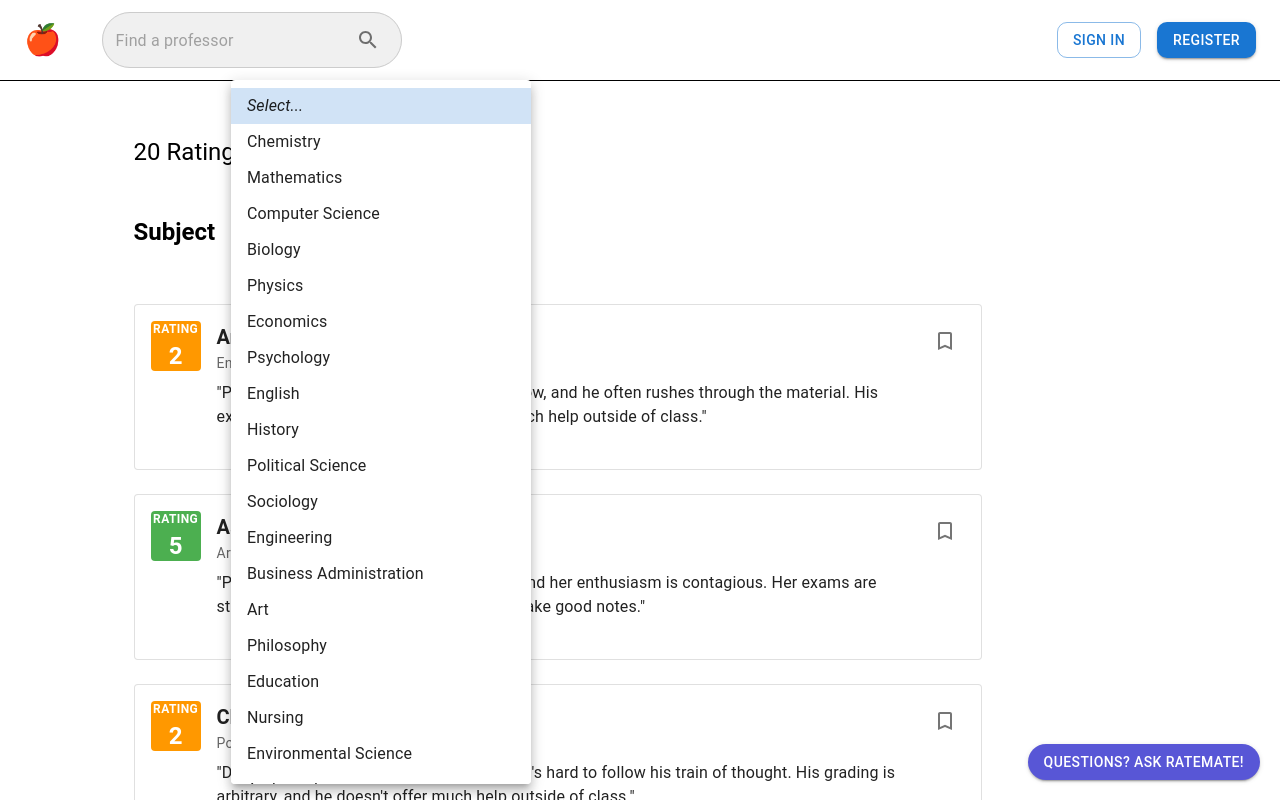
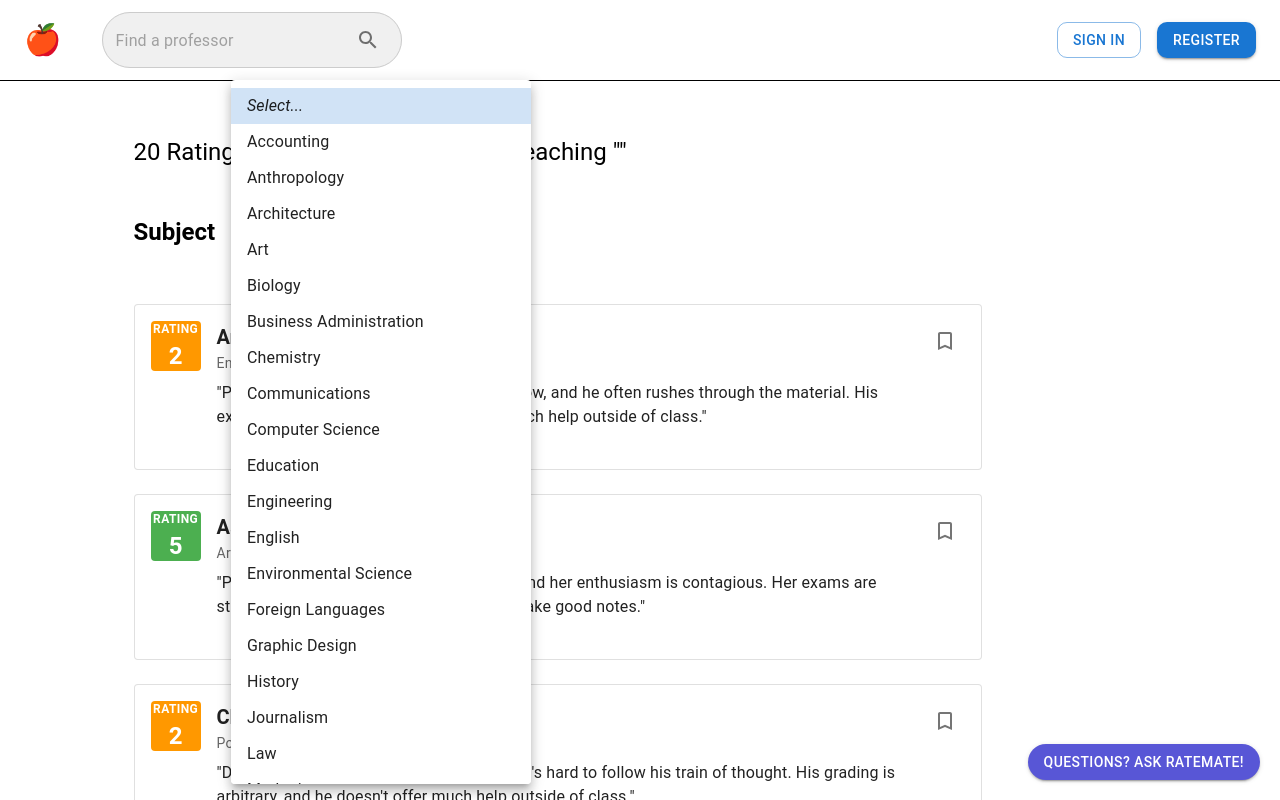
Before and after one commit to boffskbob/rate-mate, a Next.js app: page /search in a window 1280 px wide. Both pictures are taken after a click on the element "Select...". Shown: the top 800 px of the page. Built offline with nearby package versions, Linux system fonts and the light colour scheme.

Commit message:
Implemented logic to filter by name AND subject, organized menu items alphabetically

```diff
--- a/app/search/page.js
+++ b/app/search/page.js
@@ -1,8 +1,7 @@
 "use client"
 
-import React, { useState } from 'react';
-import { Box, Container, TextField, InputAdornment, IconButton, Typography, Select, MenuItem, Card, CardContent, Grid, Button } from '@mui/material';
-import BookmarkBorderIcon from '@mui/icons-material/BookmarkBorder';
+import React, { useState, useMemo } from 'react';
+import { Box, Typography, Select, MenuItem, Button } from '@mui/material';
 import SearchNavbar from "@/components/SearchNavbar";
 import mockData from '@/reviews.json';
 import ReviewCard from '@/components/ReviewCard';
@@ -12,18 +11,22 @@ const SearchPage = () => {
   const searchParams = useSearchParams();
   const query = searchParams.get("q");
 
-  const filteredReviews = mockData.reviews.filter((review) =>
+  const [subject, setSubject] = useState('');
+
+  // filter reviews based on query AND subject
+  // useMemo saves time by only rerendering the list when its dependencies change
+  const filteredReviews = useMemo(() => {
+    return mockData.reviews
+      .filter(review =>
         review.name.toLowerCase().includes(query?.toLowerCase() || "")
+      )
+      .filter(review =>
+        !subject || review.subject === subject
       );
-
-  const [subject, setSubject] = useState('');
+  }, [query, subject]);
 
   const handleSubjectChange = (event) => {
     setSubject(event.target.value);
-  };
-
-  const handleSearchChange = (event) => {
-    setSearchQuery(event.target.value);
   };
 
   return (
@@ -33,19 +36,19 @@ const SearchPage = () => {
         sx={{
           display: 'flex',
           justifyContent: "center",
-          minHeight: '100vh',          // Makes sure the container takes up the full height of the viewport
+          minHeight: '100vh',
           padding: 2,
         }}
       >
         <Box
           sx={{
-            width: '85%',             // Adjust the width to determine how much of the page the container should take up
+            width: '85%',
             paddingTop: 15,
           }}
         >
           <Box sx={{ ml: 3 }}>
-            <Typography variant="h5" >
-              {filteredReviews.length} Ratings with "<strong>{query}</strong>" in their name
+            <Typography variant="h5">
+              {filteredReviews.length} Ratings with "<strong>{query}</strong>" in their name and teaching "<strong>{subject}</strong>"
             </Typography>
             <Box display="flex" alignItems="center" gap={2} mt={2}>
               <Typography variant='h5'>
@@ -60,36 +63,36 @@ const SearchPage = () => {
                 <MenuItem value="">
                   <em>Select...</em>
                 </MenuItem>
+                <MenuItem value="Accounting">Accounting</MenuItem>
+                <MenuItem value="Anthropology">Anthropology</MenuItem>
+                <MenuItem value="Architecture">Architecture</MenuItem>
+                <MenuItem value="Art">Art</MenuItem>
+                <MenuItem value="Biology">Biology</MenuItem>
+                <MenuItem value="Business Administration">Business Administration</MenuItem>
                 <MenuItem value="Chemistry">Chemistry</MenuItem>
+                <MenuItem value="Communications">Communications</MenuItem>
+                <MenuItem value="Computer Science">Computer Science</MenuItem>
+                <MenuItem value="Education">Education</MenuItem>
+                <MenuItem value="Engineering">Engineering</MenuItem>
+                <MenuItem value="English">English</MenuItem>
+                <MenuItem value="Environmental Science">Environmental Science</MenuItem>
+                <MenuItem value="Foreign Languages">Foreign Languages</MenuItem>
+                <MenuItem value="Graphic Design">Graphic Design</MenuItem>
+                <MenuItem value="History">History</MenuItem>
+                <MenuItem value="Journalism">Journalism</MenuItem>
+                <MenuItem value="Law">Law</MenuItem>
+                <MenuItem value="Marketing">Marketing</MenuItem>
                 <MenuItem value="Mathematics">Mathematics</MenuItem>
-                <MenuItem value="Computer Science">Computer Science</MenuItem>
-                <MenuItem value="Biology">Biology</MenuItem>
+                <MenuItem value="Medicine">Medicine</MenuItem>
+                <MenuItem value="Music">Music</MenuItem>
+                <MenuItem value="Nursing">Nursing</MenuItem>
+                <MenuItem value="Philosophy">Philosophy</MenuItem>
                 <MenuItem value="Physics">Physics</MenuItem>
-                <MenuItem value="Economics">Economics</MenuItem>
+                <MenuItem value="Political Science">Political Science</MenuItem>
                 <MenuItem value="Psychology">Psychology</MenuItem>
-                <MenuItem value="English">English</MenuItem>
-                <MenuItem value="History">History</MenuItem>
-                <MenuItem value="Political Science">Political Science</MenuItem>
                 <MenuItem value="Sociology">Sociology</MenuItem>
-                <MenuItem value="Engineering">Engineering</MenuItem>
-                <MenuItem value="Business Administration">Business Administration</MenuItem>
-                <MenuItem value="Art">Art</MenuItem>
-                <MenuItem value="Philosophy">Philosophy</MenuItem>
-                <MenuItem value="Education">Education</MenuItem>
-                <MenuItem value="Nursing">Nursing</MenuItem>
-                <MenuItem value="Environmental Science">Environmental Science</MenuItem>
-                <MenuItem value="Anthropology">Anthropology</MenuItem>
-                <MenuItem value="Communications">Communications</MenuItem>
-                <MenuItem value="Music">Music</MenuItem>
-                <MenuItem value="Foreign Languages">Foreign Languages</MenuItem>
-                <MenuItem value="Marketing">Marketing</MenuItem>
-                <MenuItem value="Journalism">Journalism</MenuItem>
-                <MenuItem value="Graphic Design">Graphic Design</MenuItem>
-                <MenuItem value="Architecture">Architecture</MenuItem>
-                <MenuItem value="Law">Law</MenuItem>
-                <MenuItem value="Medicine">Medicine</MenuItem>
                 <MenuItem value="Theater">Theater</MenuItem>
-                <MenuItem value="Accounting">Accounting</MenuItem>
+
               </Select>
             </Box>
           </Box>
```
Lines whose indentation alone changed are shown as unchanged.
